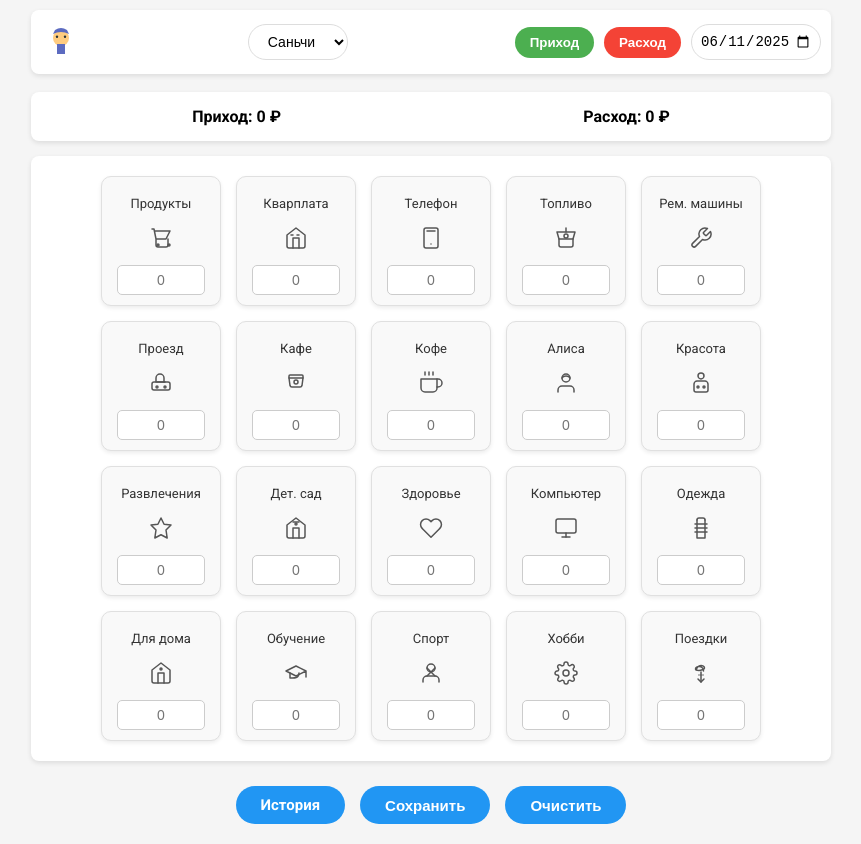
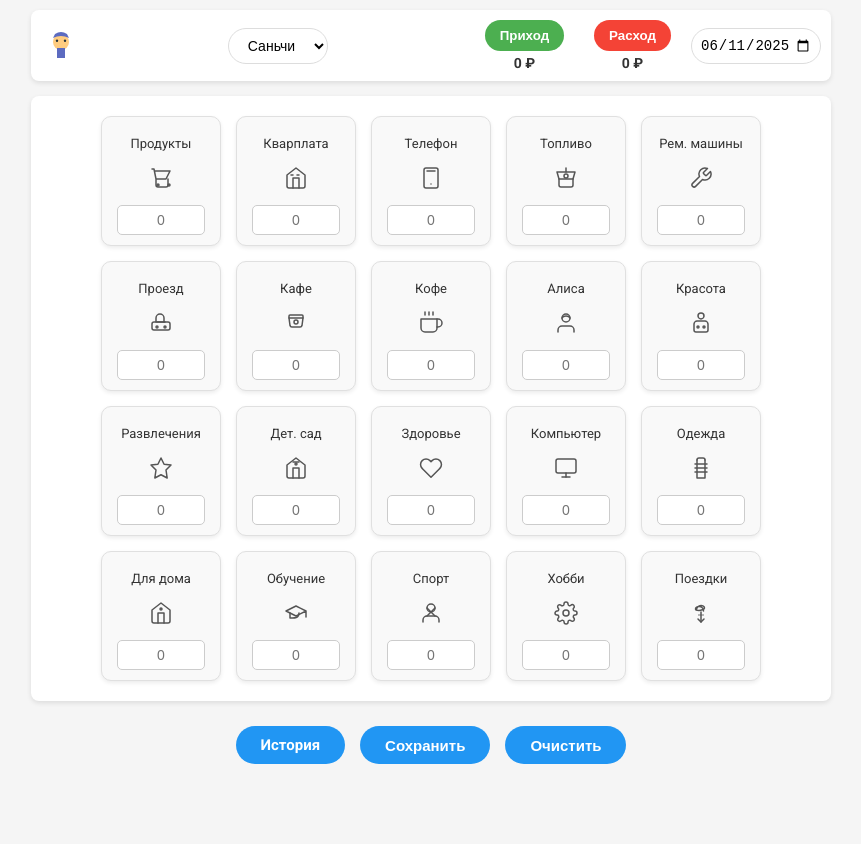
Before and after one commit to Barakuda1313/buhgalteria-app, a website: page index.html in a window 1280 px wide. Shown: the whole page, without its empty margins (209-1070 px from the left). After the commit the page ends 800 px from the top, so only its background shows below. Drawn offline with Linux system fonts and the light colour scheme; no server answers.

Commit message:
Переместить итоговые суммы под кнопки Приход/Расход

```diff
--- a/index.html
+++ b/index.html
@@ -23,15 +23,20 @@
             </div>
 
             <div class="BuySell" id="divButtonImg">
-                <button class="Buy" onclick="Entrance()">Приход</button>
-                <button class="Sell" onclick="Expenses()">Расход</button>
+                <!-- Контейнер для кнопки "Приход" и её суммы -->
+                <div class="button-container">
+                    <button class="Buy" onclick="Entrance()">Приход</button>
+                    <div class="total-value"><span id="incomeTotal">0</span> ₽</div>
+                </div>
+
+                <!-- Контейнер для кнопки "Расход" и её суммы -->
+                <div class="button-container">
+                    <button class="Sell" onclick="Expenses()">Расход</button>
+                    <div class="total-value"><span id="expenseTotal">0</span> ₽</div>
+                </div>
+
                 <input class="inputData" id="inputData" type="date" min="2024-01-01" max="2049-12-31" />
             </div>
-        </div>
-
-        <div id="totalInfo">
-            <div>Приход: <span id="incomeTotal">0</span> ₽</div>
-            <div>Расход: <span id="expenseTotal">0</span> ₽</div>
         </div>
 
         <div class="categories" id="boxCategories">
@@ -41,7 +46,6 @@
         <div class="footer">
             <a href="/history.html" class="SentData" style="text-decoration: none;">История</a>
             <button class="SentData" onclick="saveData()">Сохранить</button>
-            <!-- Изменил "Отмена" на "Очистить" и привязал к новой функции -->
             <button class="SentData" onclick="clearAllInputs()">Очистить</button>
         </div>
     </div>
--- a/styles.css
+++ b/styles.css
@@ -328,3 +328,25 @@ input[type="number"]:focus {
 #editForm button {
     margin-top: 20px;
 }
+
+/* Контейнер для кнопки и суммы под ней */
+.button-container {
+    display: flex;
+    flex-direction: column; /* Располагаем элементы друг под другом */
+    align-items: center;    /* Выравниваем по центру по горизонтали */
+    margin: 0 10px;         /* Небольшой отступ по бокам */
+}
+
+/* Стили для самой суммы */
+.total-value {
+    margin-top: 4px;      /* Небольшой отступ сверху от кнопки */
+    font-size: 14px;      /* Уменьшим шрифт */
+    color: #333;          /* Сделаем цвет текста чуть темнее */
+    font-weight: bold;    /* Сделаем шрифт жирным */
+}
+
+/* Возможно, понадобится выровнять и сам блок с кнопками */
+.BuySell {
+    display: flex;
+    align-items: center; /* Выравниваем все элементы по центру по вертикали */
+}
```
